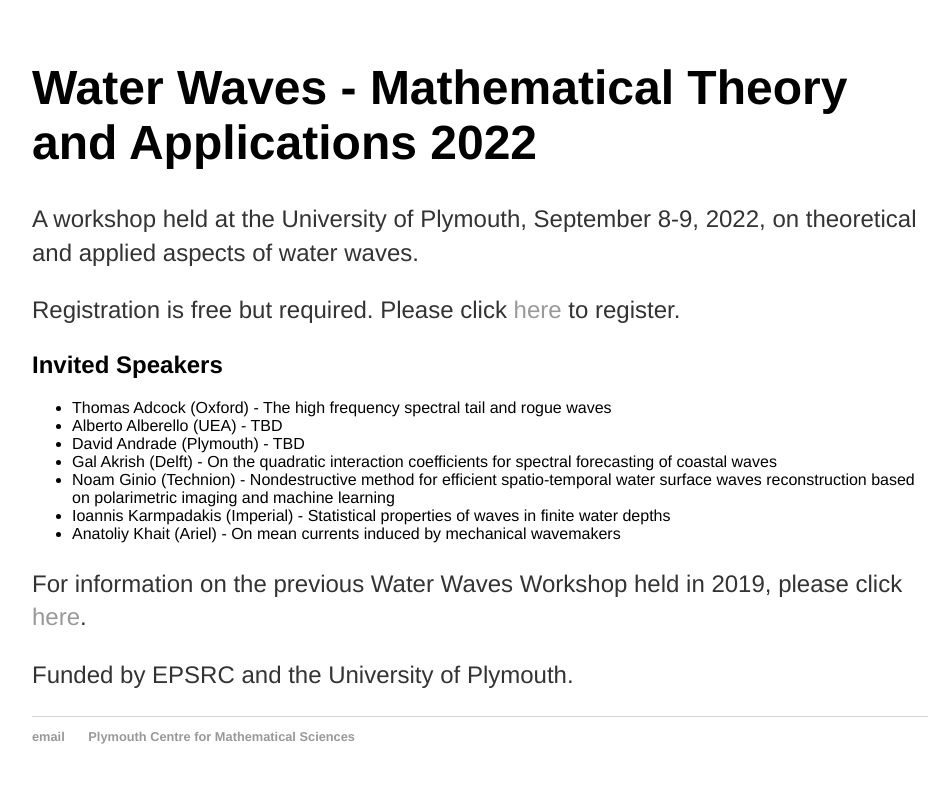
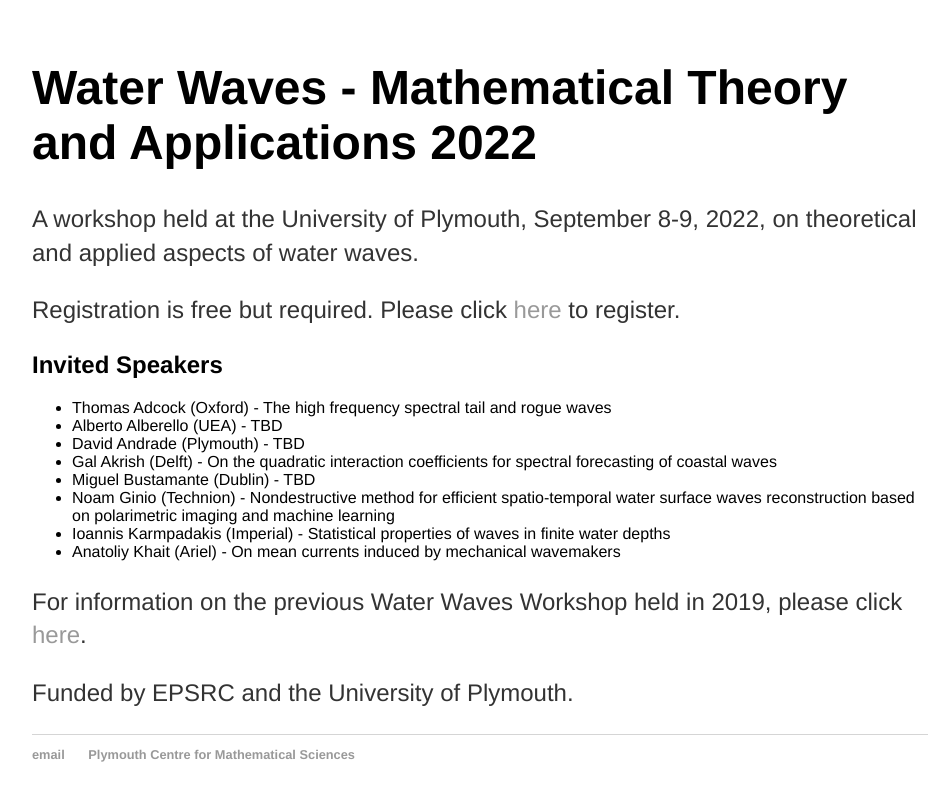
Before and after one commit to rstuhlmeier/rstuhlmeier.github.io, a Jekyll site: the page built from conferences/workshop2.html, in a window 1280 px wide. Shown: the top 801 px of the page, without its empty margins (160-1106 px from the left). Built offline with Jekyll 4.4.1, drawn with Linux system fonts in a browser that asks for light colours.

Commit message:
Update workshop2.html

```diff
--- a/conferences/workshop2.html
+++ b/conferences/workshop2.html
@@ -15,6 +15,7 @@ title: Workshop Water Waves 2022 - Mathematical Theory and Applications
     <li>Alberto Alberello (UEA) - TBD </li>
     <li>David Andrade (Plymouth) - TBD </li>
   <li>Gal Akrish (Delft) - On the quadratic interaction coefficients for spectral forecasting of coastal waves </li>
+  <li>Miguel Bustamante (Dublin) - TBD</li>
   <li>Noam Ginio (Technion) - Nondestructive method for efficient spatio-temporal water surface waves reconstruction based on polarimetric imaging and machine learning </li>
   <li>Ioannis Karmpadakis (Imperial) - Statistical properties of waves in finite water depths</li>
   <li>Anatoliy Khait (Ariel) - On mean currents induced by mechanical wavemakers </li>
```
